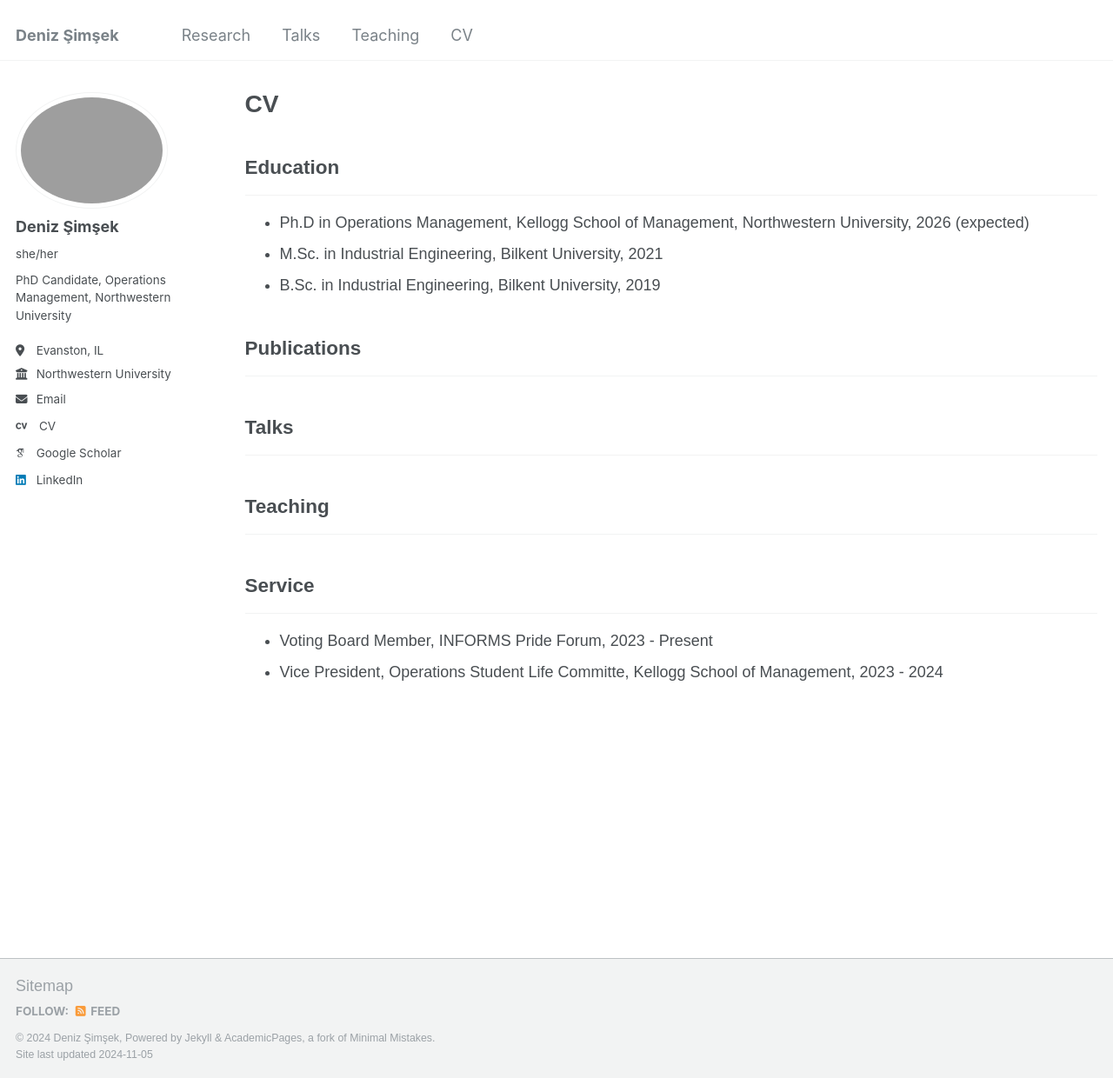
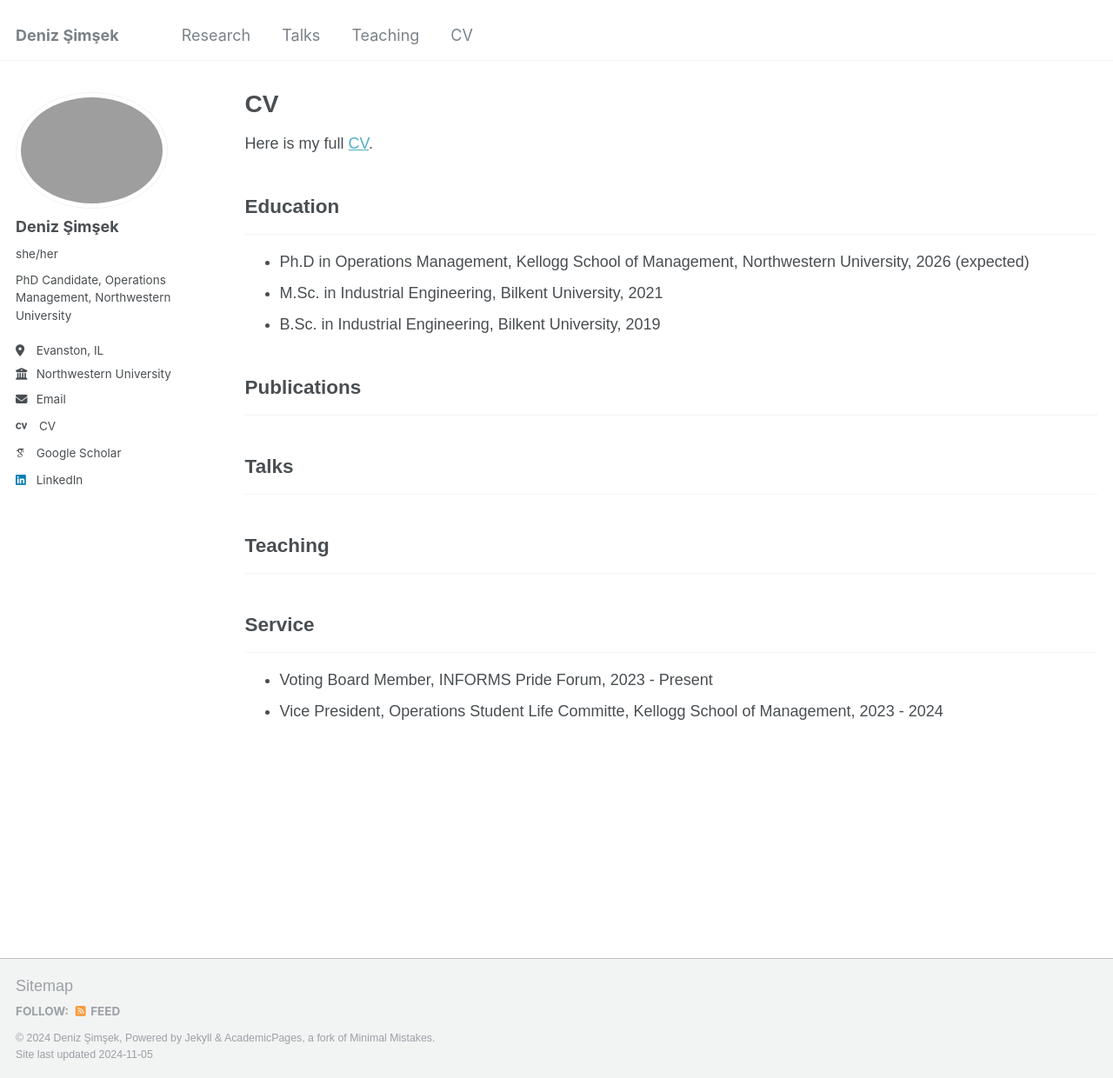
Before and after one commit to deniz-simsek/deniz-simsek, a Jekyll site: the page built from _pages/cv.md, in a window 1280 px wide and 1240 px high. Shown: the whole window at 87% size. Built offline with Jekyll 4.4.1, drawn with Linux system fonts in a browser that asks for light colours; some web fonts are replaced.

Commit message:
Update cv.md

```diff
--- a/_pages/cv.md
+++ b/_pages/cv.md
@@ -8,6 +8,9 @@ redirect_from:
 ---
 
 {% include base_path %}
+
+Here is my full <a href="https://deniz-simsek.github.io/files/resume.pdf" target="_blank">CV</a>.
+
 
 ## Education
 ---
```
